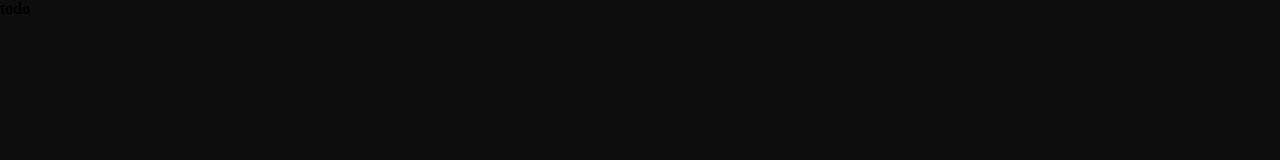
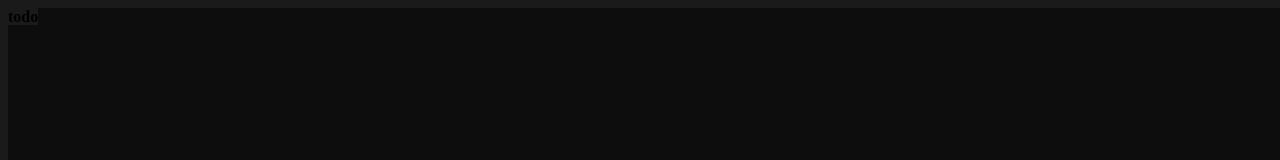
Before and after one commit to crissims/desafio01-reactjs, a React (Vite) app: page / in a window 1280 px wide. Shown: the top 160 px of the page. Built offline with nearby package versions, Linux system fonts and the light colour scheme.

Commit message:
Edição do global.css, remoção da tag body mantendo tudo na tag *, alteração no css do header

```diff
--- a/src/components/Header.module.css
+++ b/src/components/Header.module.css
@@ -3,6 +3,7 @@
     width: 1440px;
     height: 200px;
     flex-shrink: 0;
-    box-sizing: border-box
+    box-sizing: 824px;
+    box-sizing: border-box;
 
 }
--- a/src/global.css
+++ b/src/global.css
@@ -1,18 +1,9 @@
 * {
-    margin: 0;
-    padding: 0;
-    box-sizing: border-box;
-    width: 1440px;
-    height: 1024px;
-
-}
-
-
-body {
-    background: #1A1A1A;
+    background: #1A1A1A ;
     height: 1024px;
     width: 1440px
     top: 461px
     left: 209px
 
+
 }
```
